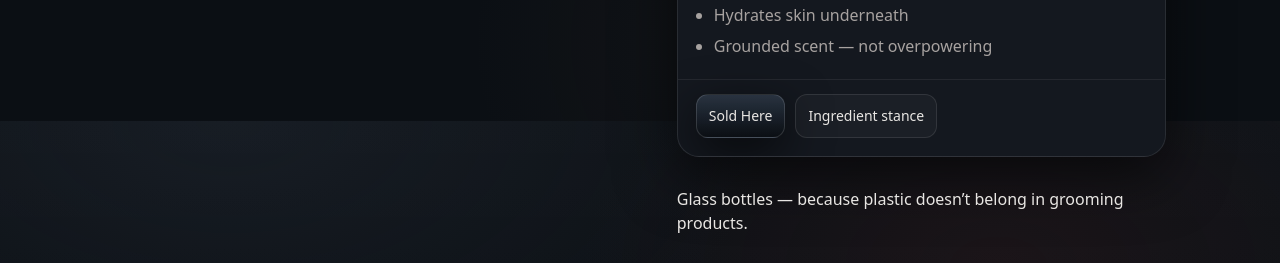
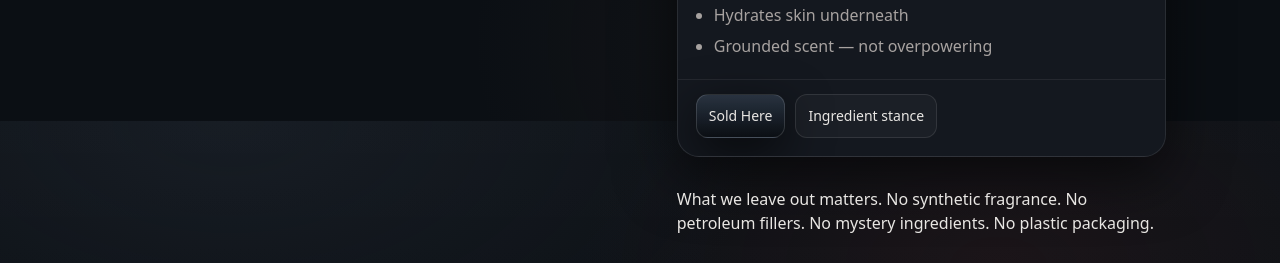
Before and after one commit to Evenbettr/meridianbeardco, a plain HTML site: page index.html in a window 1280 px wide. Shown: the part 679-942 px from the top of the page. Drawn offline with Linux system fonts and the light colour scheme.

Commit message:
Update index.html

```diff
--- a/index.html
+++ b/index.html
@@ -93,7 +93,8 @@ Wholesale CTA — enable later when wholesale is live
               <a class="btn small ghost" href="About.html">Ingredient stance</a>
             </div>
           </div>
-          <P>Glass bottles — because plastic doesn’t belong in grooming products.</P>
+          <P>What we leave out matters.
+No synthetic fragrance. No petroleum fillers. No mystery ingredients. No plastic packaging.</P>
           <div class="stats">
             <div class="stat">
               <div class="stat-k">Organic Oils / No filler</div>
```
